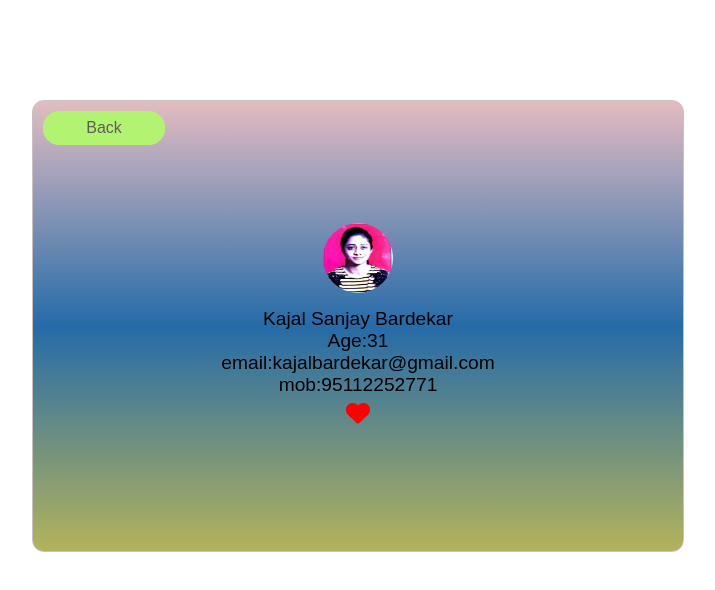
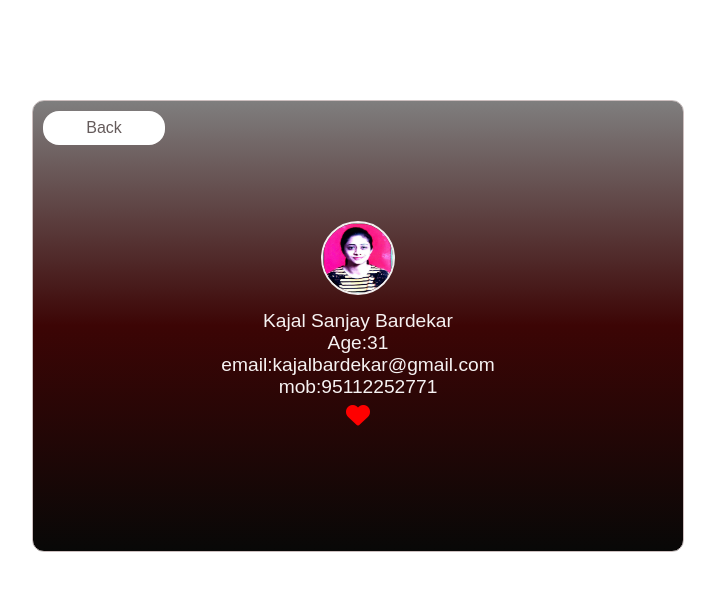
Before and after one commit to kajalbardekar/01.portfolio, a plain HTML site: page card/profile.html in a window 1280 px wide. Shown: the whole page, without its empty margins (282-997 px from the left). Drawn offline with Linux system fonts and the light colour scheme.

Commit message:
updated the bg color

```diff
--- a/card/index.css
+++ b/card/index.css
@@ -52,14 +52,14 @@ strong {
 .content {
     position: relative;
     cursor: pointer;
-    color: black;
+    color: #f6f2f2;
     /* align-items: center; */
     align-content: center;
     text-align: center;
     font-size: larger;
     width: 650px;
     background-color: rgba(153, 249, 249, 0.436);
-    background-image: linear-gradient(rgb(227, 188, 194), rgb(37, 107, 168), rgb(179, 179, 91));
+    background-image: linear-gradient(rgb(127, 126, 126), rgb(60, 5, 5), rgb(8, 8, 7));
     margin: 100px auto;
     height: 450px;
     border: 1px solid rgb(204, 191, 191);
@@ -81,7 +81,9 @@ strong {
     top: 10px;
     left: 10px;
     padding: 8px 16px;
-    background-color: rgb(178, 243, 113);
+    background-color: white;
+
+    /* background-color: rgb(178, 243, 113); */
     outline: none;
     /* border: 1px solid gray; */
     /* outline: none; */
@@ -97,9 +99,23 @@ strong {
     height: 70px;
     border-radius: 50%;
     margin-bottom: 10px;
+    border-width: 2px;
+    border: 2px solid rgb(242, 239, 239);
 }
 .content:hover{
-   color: white;
+   color: rgb(221, 244, 151);
     /* text-shadow: 0 2 4 6; */
 
 }
+.backBtn:hover{
+    background-color: rgb(178, 243, 113);
+
+    /* background-color: white; */
+    color: black;
+    transition: 0.3;
+}
+/* .kajal:hover{
+    transform: rotate(180deg);
+    transform: translate();
+
+} */
```
